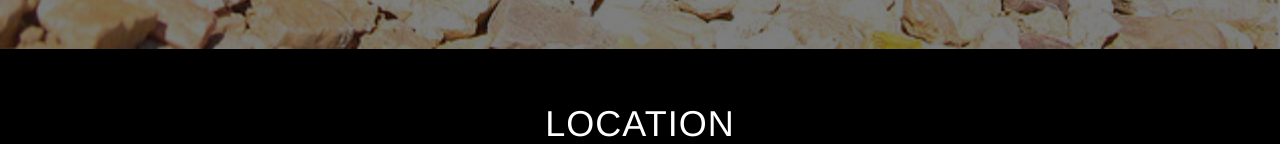
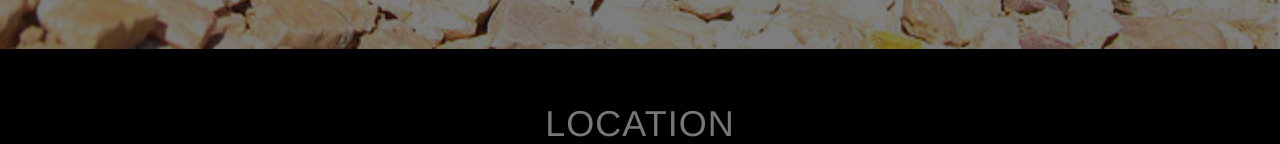
Before and after one commit to jorgeluis11/Geo-Tire, a Django app: template templates/base.html in a window 1280 px wide. Shown: the part 751-895 px from the top of the page. Run offline with Django 3.2, Linux system fonts and the light colour scheme; the template is opened without the code that fills it, so the values that code supplies are empty; parts of the project's set-up code (start-up, migrations or seed data) failed here and were passed over; some libraries are stand-ins or nearby versions.

Commit message:
base changed

```diff
--- a/templates/base.html
+++ b/templates/base.html
@@ -40,7 +40,7 @@
     #location
     {
         margin-top: 45px;
-        color:white;
+        color:rgb(122, 118, 118);
     }
 
     .intro-body
```
